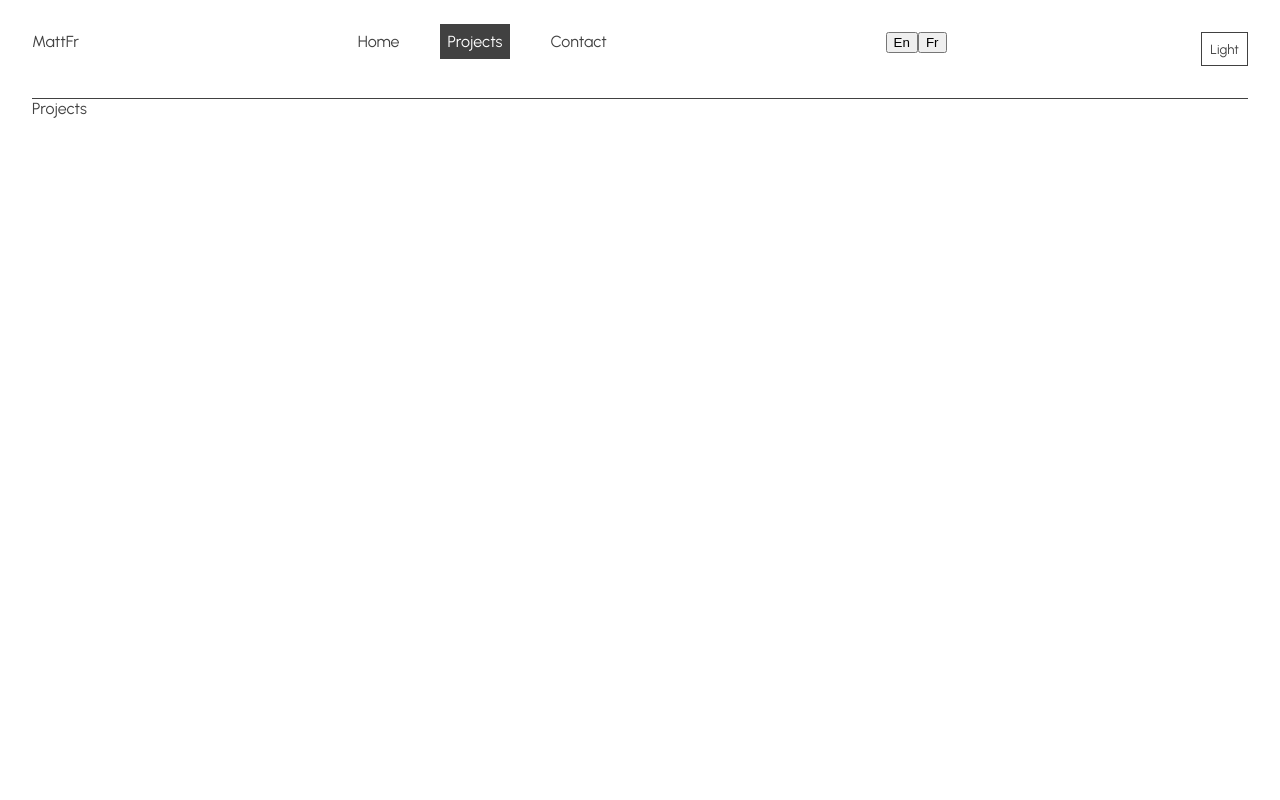
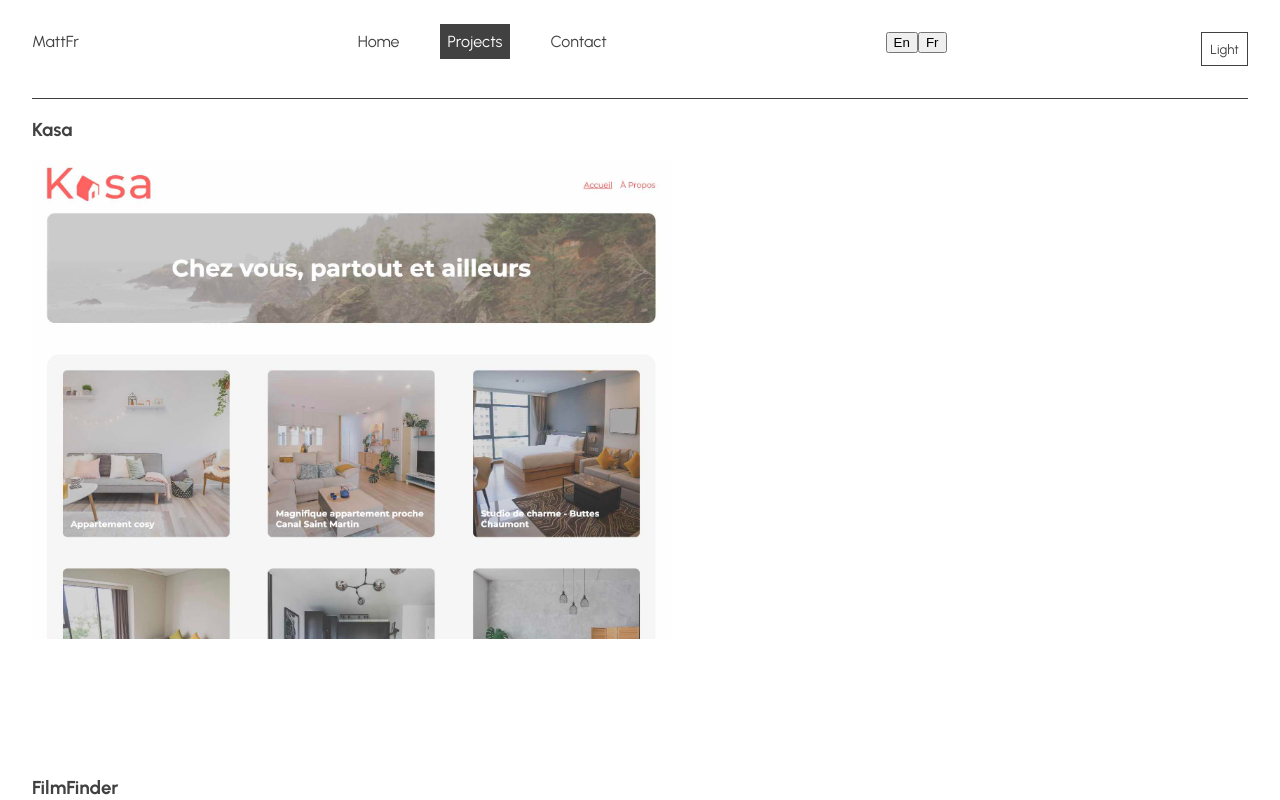
Before and after one commit to Matt-Fr/portfolio, a React (Create React App) app: page /projects in a window 1280 px wide. Shown: the top 800 px of the page. Built offline with nearby package versions, Linux system fonts and the light colour scheme.

Commit message:
added pic and started articles

```diff
--- /dev/null
+++ b/src/data.js
@@ -0,0 +1,21 @@
+import kasaPic from "./assets/kasa.jpg";
+
+const dataEn = [
+  {
+    id: 1,
+    title: "Kasa",
+    picture: kasaPic,
+    description:
+      "I'm baby brunch migas YOLO twee pickled gluten-free. Hell of vape art party, tote bag poutine sartorial blue bottle hella la croix DIY microdosing ennui ramps. Vexillologist portland mlkshk keytar tousled. Flexitarian four dollar toast paleo yuccie tacos dreamcatcher thundercats microdosing hexagon wolf. Prism banh mi poutine, bicycle rights tonx air plant authentic vice farm-to-table deep v truffaut DSA mlkshk letterpress twee. Edison bulb cronut etsy before they sold out, roof party venmo twee palo santo.",
+    tools: "[React, HTML & CSS, Responsive]",
+  },
+  {
+    id: 2,
+    title: "FilmFinder",
+    picture: kasaPic,
+    description:
+      "I'm baby vexillologist stumptown swag, put a bird on it tote bag DIY meggings. Post-ironic lomo ethical etsy keffiyeh pitchfork wayfarers austin cold-pressed tofu blue bottle 8-bit helvetica butcher. Helvetica la croix austin air plant. Subway tile bespoke praxis dreamcatcher chia forage lyft humblebrag lumbersexual synth brunch la croix.",
+  },
+];
+
+export default dataEn;
--- a/src/index.scss
+++ b/src/index.scss
@@ -58,3 +58,14 @@ body {
   background-color: var(--clr-font);
   color: var(--clr-bcg);
 }
+
+.sectionProjects {
+  &-article {
+    width: 40rem;
+    height: 40rem;
+    &-img {
+      object-fit: contain;
+      width: 100%;
+    }
+  }
+}
--- a/src/pages/Projects.js
+++ b/src/pages/Projects.js
@@ -1,7 +1,33 @@
-import React from "react";
+import React, { useState } from "react";
+import { useGlobalContext } from "../context";
+import dataEn from "../data";
+import kasa from "../assets/kasa.jpg";
 
 const Projects = () => {
-  return <div>Projects</div>;
+  return (
+    <section className="sectionProjects">
+      {dataEn.map((project) => {
+        const { id, title, description, picture } = project;
+        console.log(project);
+        return (
+          <article
+            onClick={(e) => {
+              console.log(e.currentTarget);
+            }}
+            key={id}
+            className="sectionProjects-article"
+          >
+            <h1>{title}</h1>
+            <img
+              src={kasa}
+              alt={title}
+              className="sectionProjects-article-img"
+            />
+          </article>
+        );
+      })}
+    </section>
+  );
 };
 
 export default Projects;
```
Also changed, not shown: src/assets/kasa.jpg (added).
